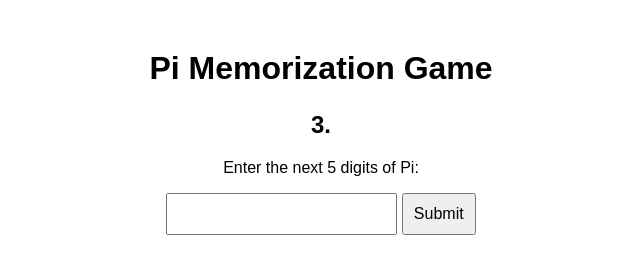
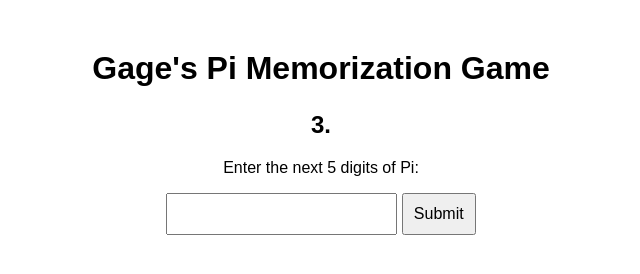
Before and after one commit to tomgigler/pi, a plain HTML site: page index.html in a window 1280 px wide. Shown: the whole page, without its empty margins (319-959 px from the left). Drawn offline with Linux system fonts and the light colour scheme.

Commit message:
Make it Gage's

```diff
--- a/index.html
+++ b/index.html
@@ -13,7 +13,7 @@
 					    </style>
 	</head>
 	<body>
-		    <h1>Pi Memorization Game</h1>
+		    <h1>Gage's Pi Memorization Game</h1>
 		        <p id="progress">3.</p>
 			    <p>Enter the next 5 digits of Pi:</p>
 			        <input type="text" id="user_input" maxlength="5" required>
```
